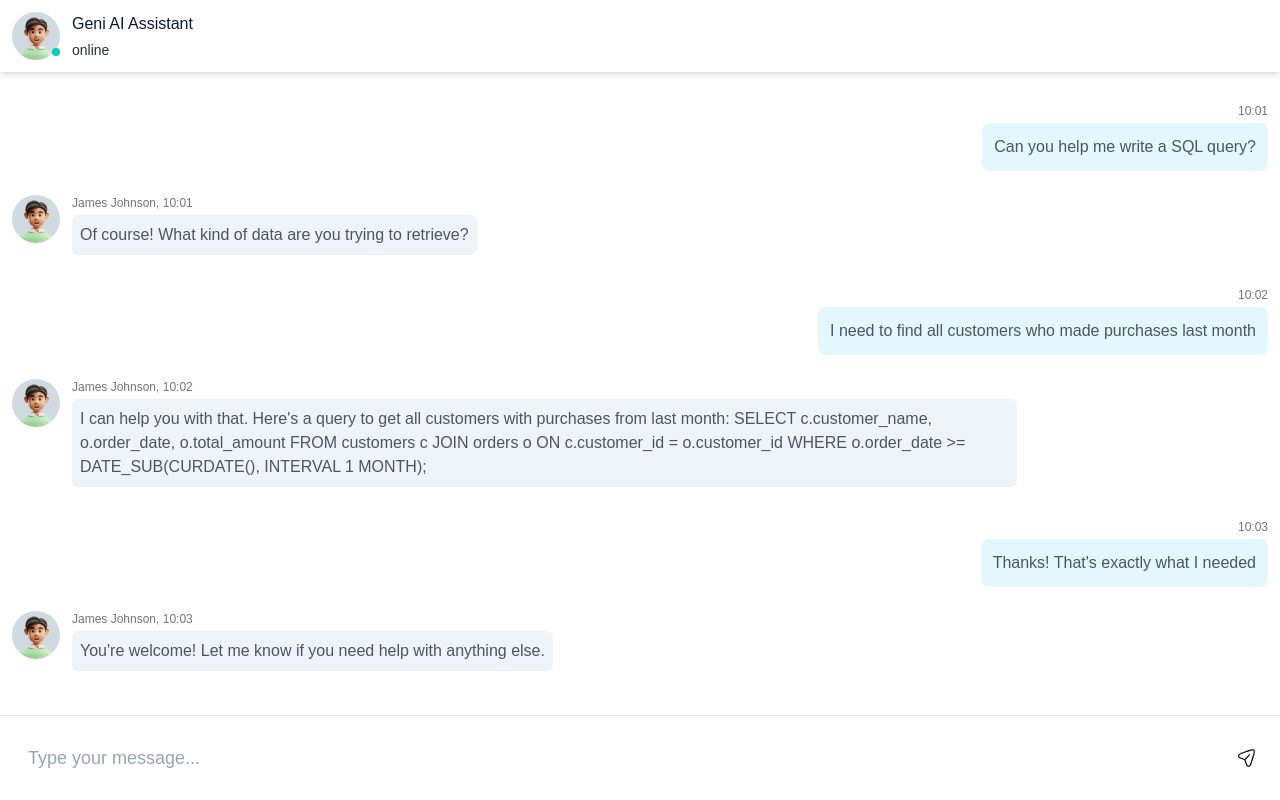
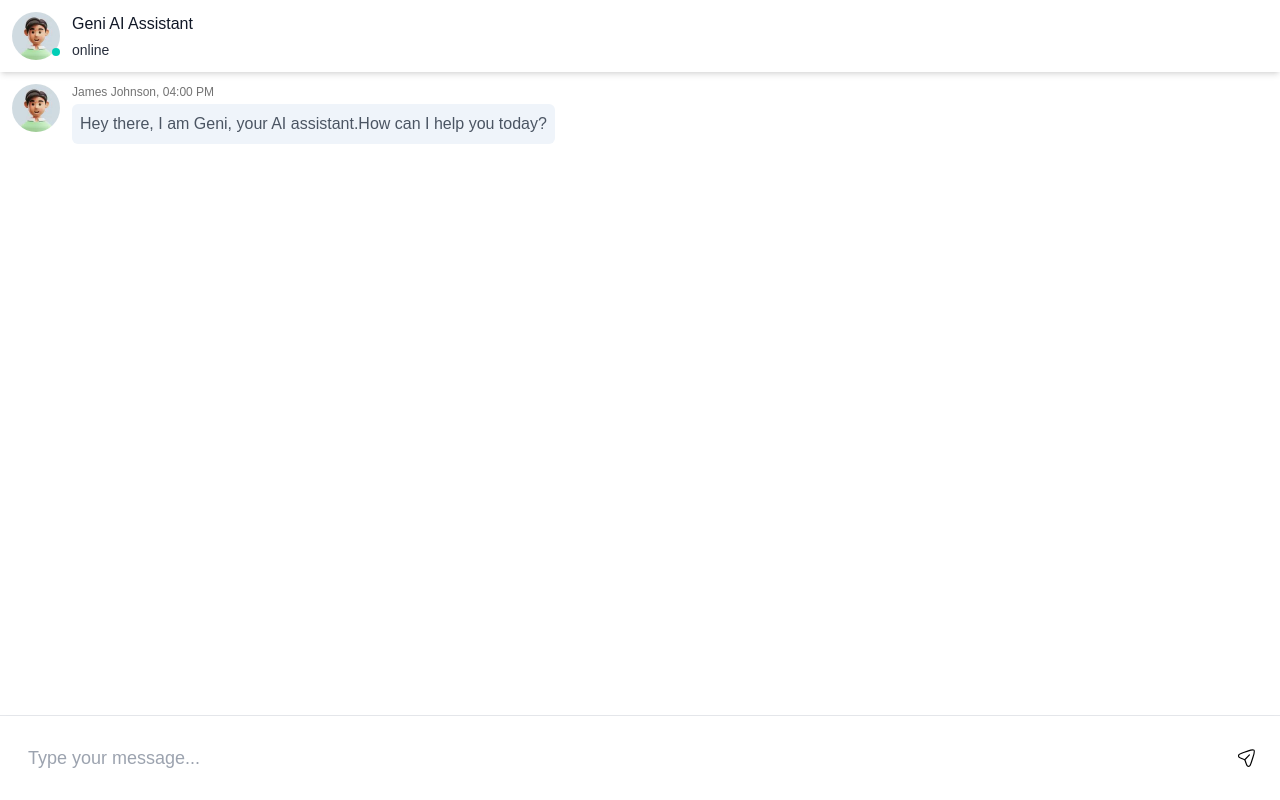
Before and after one commit to ahmadmustafeen/geni-chatbot, a Next.js app: page /chat/1 in a window 1280 px wide. Built offline with nearby package versions, Linux system fonts and the light colour scheme.

Commit message:
fixesfinal

```diff
--- a/src/components/chat/ChatWidget.tsx
+++ b/src/components/chat/ChatWidget.tsx
@@ -1,8 +1,8 @@
 "use client";
 
-import Message from "./Message";
-import Message2 from "./Message2";
-// import { BASE_URL, ENDPOINTS } from "@/constants";
+import Message from "@/components/chat/Message";
+import Message2 from "@/components/chat/Message2";
+import { BASE_URL, ENDPOINTS } from "@/constants";
 import Image from "next/image";
 import { useEffect, useRef, useState } from "react";
 
@@ -50,45 +50,12 @@ const ChatWidget: React.FC = () => {
     {
       id: "1",
       sender: "AI",
-          text: "Hey there, I am Geni, your AI assistant. How can I help you today?",
-          timestamp: "10:00",
+      text: "Hey there, I am Geni, your AI assistant.How can I help you today?",
+      timestamp: new Date().toLocaleTimeString([], {
+        hour: "2-digit",
+        minute: "2-digit",
+      }),
     },
-        {
-          id: "2",
-          sender: "User",
-          text: "Can you help me write a SQL query?",
-          timestamp: "10:01",
-        },
-        {
-          id: "3",
-          sender: "AI",
-          text: "Of course! What kind of data are you trying to retrieve?",
-          timestamp: "10:01",
-        },
-        {
-          id: "4",
-          sender: "User",
-          text: "I need to find all customers who made purchases last month",
-          timestamp: "10:02",
-        },
-        {
-          id: "5",
-          sender: "AI",
-          text: "I can help you with that. Here's a query to get all customers with purchases from last month:\n\nSELECT c.customer_name, o.order_date, o.total_amount\nFROM customers c\nJOIN orders o ON c.customer_id = o.customer_id\nWHERE o.order_date >= DATE_SUB(CURDATE(), INTERVAL 1 MONTH);",
-          timestamp: "10:02",
-        },
-        {
-          id: "6",
-          sender: "User",
-          text: "Thanks! That's exactly what I needed",
-          timestamp: "10:03",
-        },
-        {
-          id: "7",
-          sender: "AI",
-          text: "You're welcome! Let me know if you need help with anything else.",
-          timestamp: "10:03",
-        }
   ]);
 
   const [inputValue, setInputValue] = useState("");
@@ -105,107 +72,107 @@ const ChatWidget: React.FC = () => {
   }, [messages]);
 
   const handleSend = async () => {
-    // if (!inputValue.trim() || isProcessing) return;
+    if (!inputValue.trim() || isProcessing) return;
 
-    // setIsProcessing(true);
+    setIsProcessing(true);
 
-    // const userMessage: Message = {
-    //   id: String(messages.length + 1),
-    //   sender: "User",
-    //   text: inputValue,
-    //   timestamp: new Date().toLocaleTimeString([], {
-    //     hour: "2-digit",
-    //     minute: "2-digit",
-    //   }),
-    // };
+    const userMessage: Message = {
+      id: String(messages.length + 1),
+      sender: "User",
+      text: inputValue,
+      timestamp: new Date().toLocaleTimeString([], {
+        hour: "2-digit",
+        minute: "2-digit",
+      }),
+    };
 
-    // setMessages((prevMessages) => [...prevMessages, userMessage]);
-    // setInputValue("");
+    setMessages((prevMessages) => [...prevMessages, userMessage]);
+    setInputValue("");
 
-    // const typingIndicator: Message = {
-    //   id: String(messages.length + 2),
-    //   sender: "AI",
-    //   text: "Geni is typing...",
-    //   timestamp: new Date().toLocaleTimeString([], {
-    //     hour: "2-digit",
-    //     minute: "2-digit",
-    //   }),
-    // };
+    const typingIndicator: Message = {
+      id: String(messages.length + 2),
+      sender: "AI",
+      text: "Geni is typing...",
+      timestamp: new Date().toLocaleTimeString([], {
+        hour: "2-digit",
+        minute: "2-digit",
+      }),
+    };
 
-    // setMessages((prevMessages) => [...prevMessages, typingIndicator]);
+    setMessages((prevMessages) => [...prevMessages, typingIndicator]);
 
-    // try {
-    //   const payload: Record<string, any> = {
-    //     website_id: "67700998406ecfde2d6cb66d",
-    //     message: userMessage.text,
-    //   };
+    try {
+      const payload: Record<string, any> = {
+        website_id: "67700998406ecfde2d6cb66d",
+        message: userMessage.text,
+      };
 
-    //   if (sessionId) {
-    //     payload.sessionId = sessionId;
-    //   }
+      if (sessionId) {
+        payload.sessionId = sessionId;
+      }
 
-    //   const response = await fetch(`${BASE_URL}${ENDPOINTS.chat}`, {
-    //     method: "POST",
-    //     headers: {
-    //       "Content-Type": "application/json",
-    //     },
-    //     body: JSON.stringify(payload),
-    //   });
+      const response = await fetch(`${BASE_URL}${ENDPOINTS.chat}`, {
+        method: "POST",
+        headers: {
+          "Content-Type": "application/json",
+        },
+        body: JSON.stringify(payload),
+      });
 
-    //   if (!response.ok) {
-    //     throw new Error(`HTTP error! status: ${response.status}`);
-    //   }
+      if (!response.ok) {
+        throw new Error(`HTTP error! status: ${response.status}`);
+      }
 
-    //   const data = await response.json();
+      const data = await response.json();
 
-    //   if (data.sessionId) {
-    //     setSessionId(data.sessionId);
-    //   }
+      if (data.sessionId) {
+        setSessionId(data.sessionId);
+      }
 
-    //   setMessages((prevMessages) =>
-    //     prevMessages.filter((message) => message.id !== typingIndicator.id)
-    //   );
+      setMessages((prevMessages) =>
+        prevMessages.filter((message) => message.id !== typingIndicator.id)
+      );
 
-    //   if (data.response) {
-    //     const aiMessage: Message = {
-    //       id: String(messages.length + 3),
-    //       sender: "AI",
-    //       text: data.response,
-    //       timestamp: new Date().toLocaleTimeString([], {
-    //         hour: "2-digit",
-    //         minute: "2-digit",
-    //       }),
-    //     };
+      if (data.response) {
+        const aiMessage: Message = {
+          id: String(messages.length + 3),
+          sender: "AI",
+          text: data.response,
+          timestamp: new Date().toLocaleTimeString([], {
+            hour: "2-digit",
+            minute: "2-digit",
+          }),
+        };
 
-    //     setMessages((prevMessages) => [...prevMessages, aiMessage]);
-    //   } else {
-    //     throw new Error("API response is empty or invalid");
-    //   }
-    // } catch (error) {
-    //   console.error("Error:", error);
+        setMessages((prevMessages) => [...prevMessages, aiMessage]);
+      } else {
+        throw new Error("API response is empty or invalid");
+      }
+    } catch (error) {
+      console.error("Error:", error);
 
-    //   setMessages((prevMessages) =>
-    //     prevMessages.filter((message) => message.id !== typingIndicator.id)
-    //   );
+      setMessages((prevMessages) =>
+        prevMessages.filter((message) => message.id !== typingIndicator.id)
+      );
 
-    //   const errorMessage: Message = {
-    //     id: String(messages.length + 3),
-    //     sender: "AI",
-    //     text: "Sorry, there was an error processing your message.",
-    //     timestamp: new Date().toLocaleTimeString([], {
-    //       hour: "2-digit",
-    //       minute: "2-digit",
-    //     }),
-    //   };
+      const errorMessage: Message = {
+        id: String(messages.length + 3),
+        sender: "AI",
+        text: "Sorry, there was an error processing your message.",
+        timestamp: new Date().toLocaleTimeString([], {
+          hour: "2-digit",
+          minute: "2-digit",
+        }),
+      };
 
-    //   setMessages((prevMessages) => [...prevMessages, errorMessage]);
-    // }
+      setMessages((prevMessages) => [...prevMessages, errorMessage]);
+    }
 
-    // setIsProcessing(false);
+    setIsProcessing(false);
   };
 
   return (
-    <div className="flex flex-col h-screen " style={{ backgroundColor: theme.theme.header.backgroundColor }}>
+    <div className="flex flex-col h-screen "  style={{ backgroundColor: theme.theme.backgroundColor }}>
       {/* Fixed Top Section */}
       <div
         className="p-3  shadow-md sticky top-0 z-10"
@@ -282,7 +249,6 @@ const ChatWidget: React.FC = () => {
                 style={{ backgroundColor: theme.theme.input.backgroundColor }}
                 type="text"
                 value={inputValue}
-                disabled={true}
                 onChange={(e) => setInputValue(e.target.value)}
                 placeholder="Type your message..."
               />
```
Lines whose indentation alone changed are shown as unchanged.
